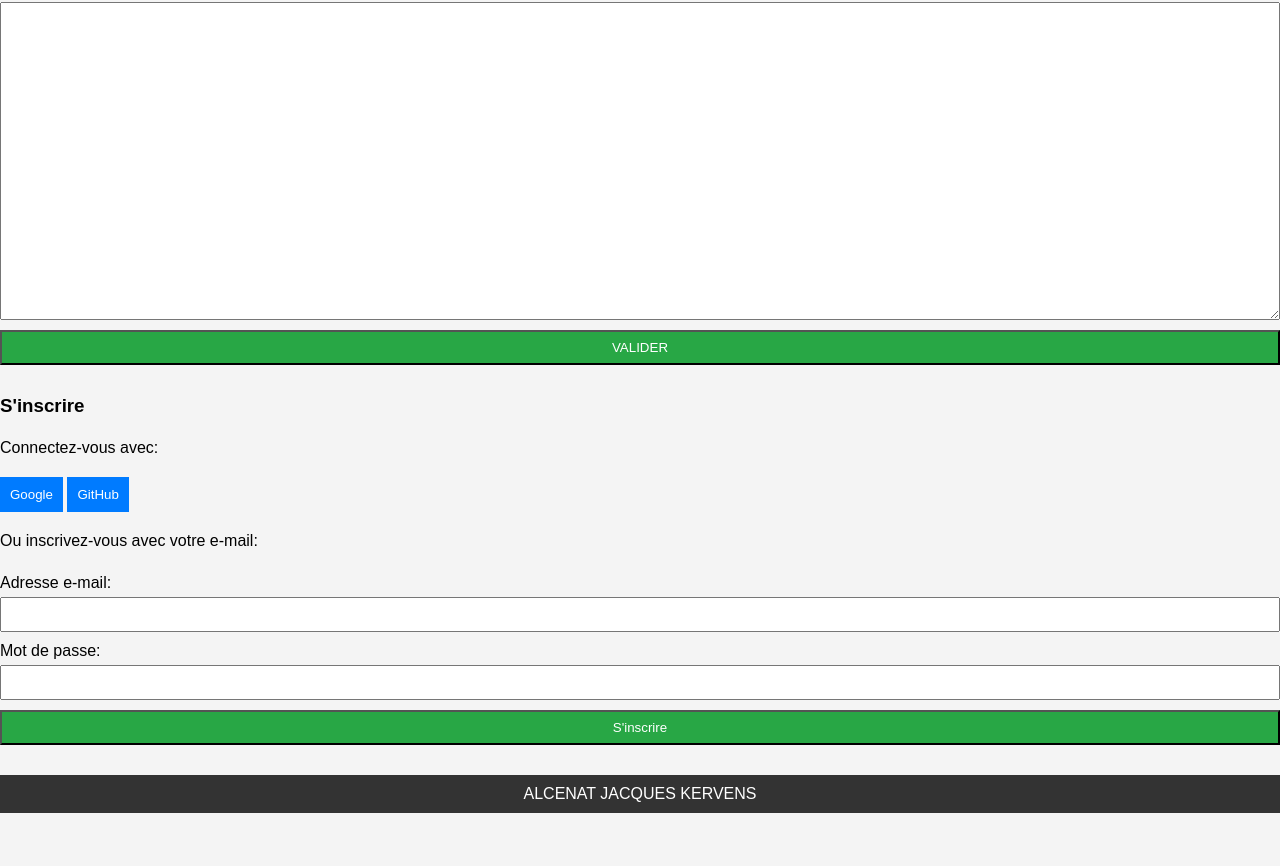
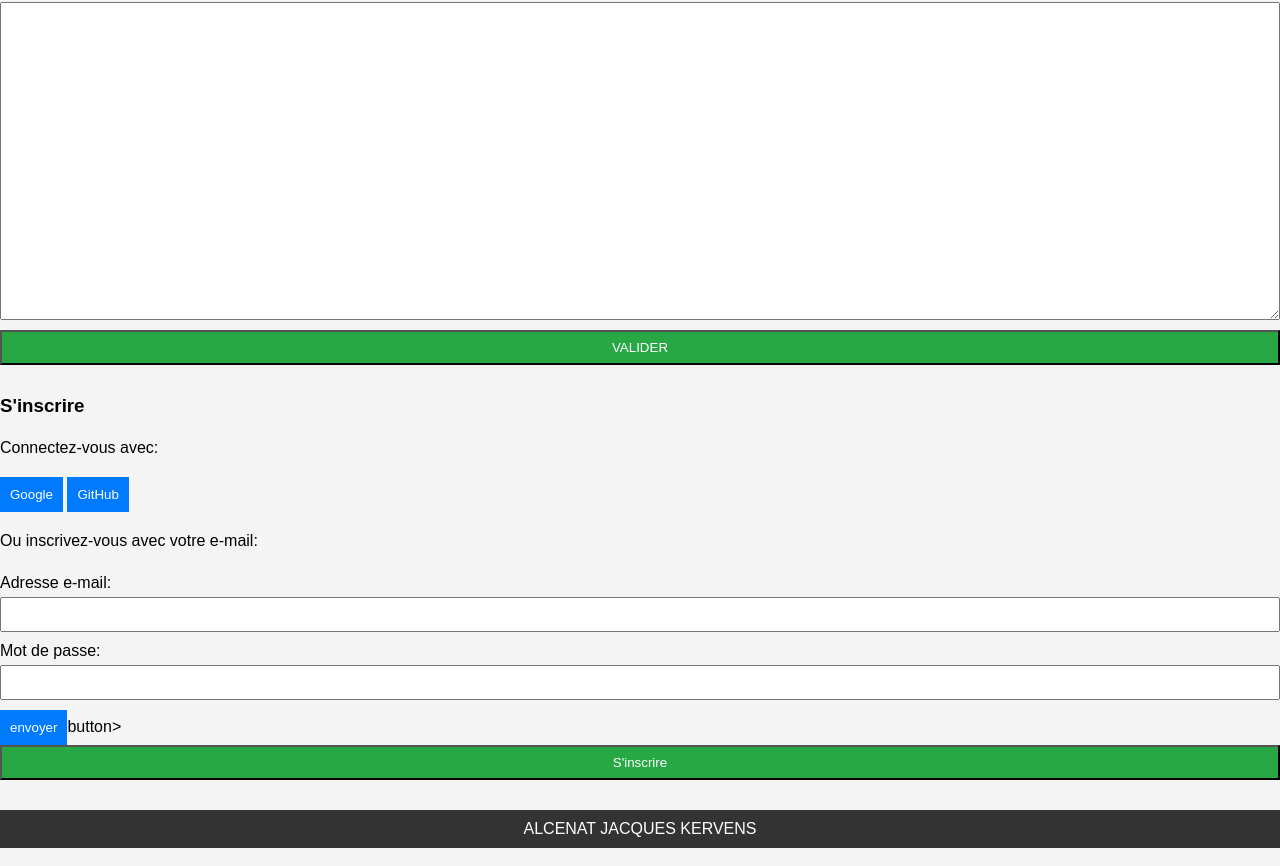
Before and after one commit to Alcenat/HTML-BASIC, a plain HTML site: page index.html in a window 1280 px wide. Shown: the part 3077-3943 px from the top of the page. Before the commit the page ends 3908 px from the top, so only its background shows below. Drawn offline with Linux system fonts and the light colour scheme.

Commit message:
Update index.html

```diff
--- a/index.html
+++ b/index.html
@@ -83,6 +83,7 @@ Alternativement,<a href="https://apps.apple.com/us/app/chatgpt/id6448311069"><di
             <input type="email" id="email" name="email" required>
             <label for="password">Mot de passe:</label>
             <input type="password" id="password" name="password" required>
+		<button type="submit">envoyer</button>button>
             <input type="submit" value="S'inscrire">
         </form>
     </div>
```
